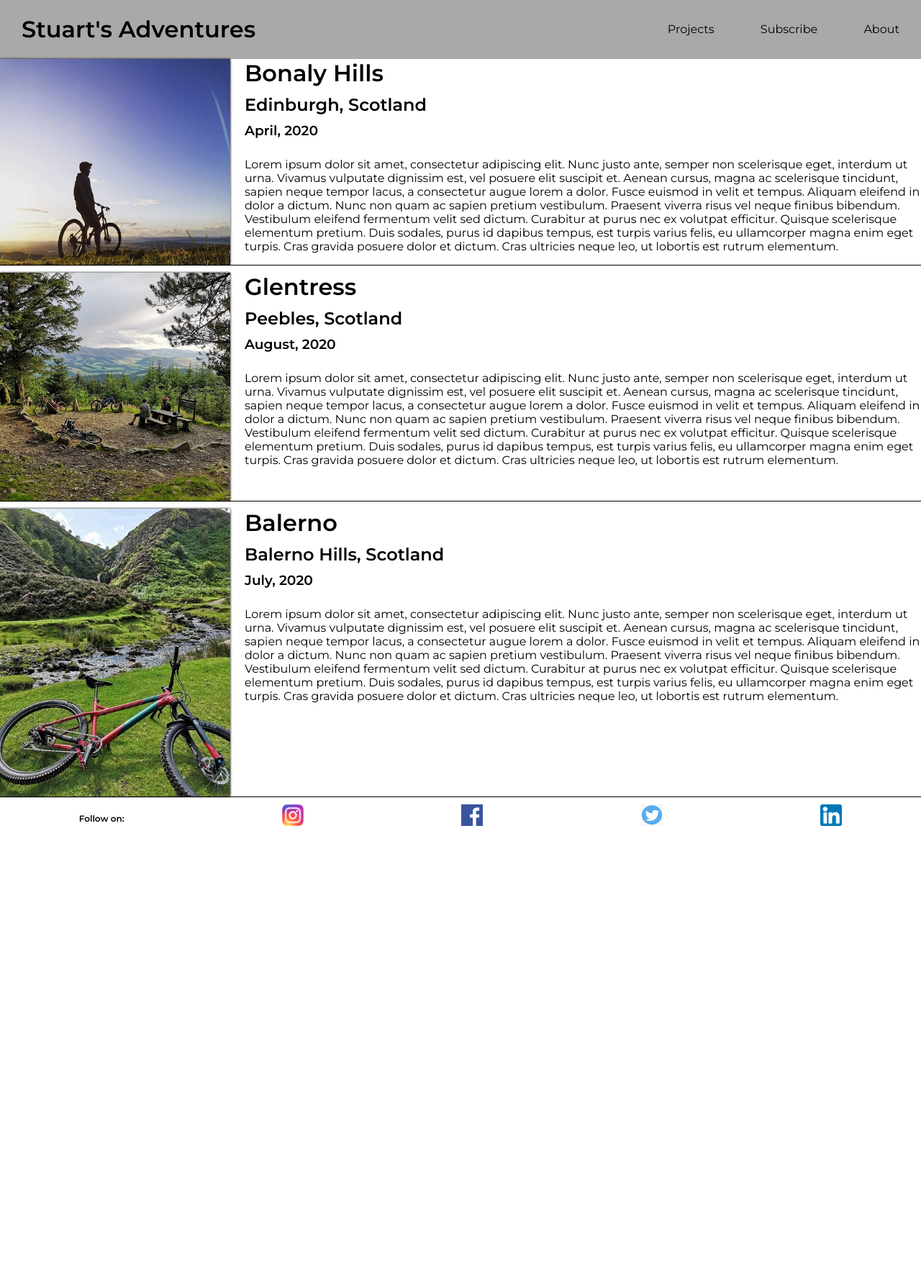
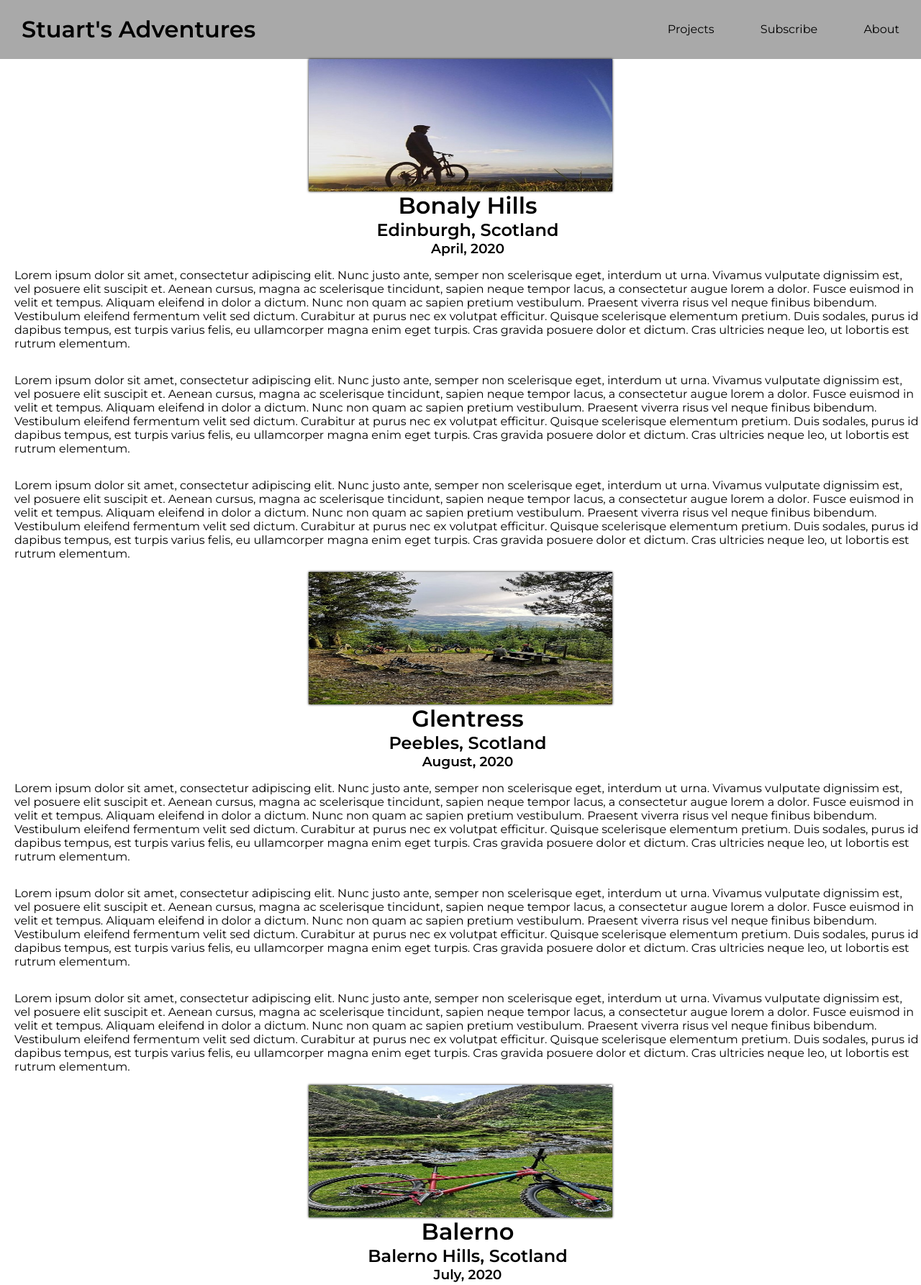
Before and after one commit to sr217/front_end_project1, a plain HTML site: page blogpost.html in a window 1280 px wide. Shown: the top 1786 px of the page at 72% size. Before the commit the page ends 1158 px from the top, so only its background shows below. Drawn offline with Linux system fonts and the light colour scheme.

Commit message:
Finished tidying up coursework - Ready for submission

```diff
--- a/blogpost.html
+++ b/blogpost.html
@@ -17,13 +17,23 @@
                     <li><a href="#">About</a></li>
                   </ul>
               </div>
-              <div class = "content box">
+              <div class = 'content'>
               <div class = "area box">
                 <img src = "img/mtb_bike_1.jpg" alt="" class="profile_blog_image">
                   <div class = "content">
                     <h1> Bonaly Hills </h1>
                     <h2> Edinburgh, Scotland</h2>
                     <h3> April, 2020</h3>
+                      <p> Lorem ipsum dolor sit amet, consectetur adipiscing elit. Nunc justo ante, semper non scelerisque eget, interdum ut urna. Vivamus vulputate dignissim est,
+                          vel posuere elit suscipit et. Aenean cursus, magna ac scelerisque tincidunt, sapien neque tempor lacus, a consectetur augue lorem a dolor. Fusce euismod in velit et
+                          tempus. Aliquam eleifend in dolor a dictum. Nunc non quam ac sapien pretium vestibulum. Praesent viverra risus vel neque finibus bibendum. Vestibulum eleifend
+                          fermentum velit sed dictum. Curabitur at purus nec ex volutpat efficitur. Quisque scelerisque elementum pretium. Duis sodales, purus id dapibus tempus, est turpis
+                          varius felis, eu ullamcorper magna enim eget turpis. Cras gravida posuere dolor et dictum. Cras ultricies neque leo, ut lobortis est rutrum elementum. </p>
+                      <p> Lorem ipsum dolor sit amet, consectetur adipiscing elit. Nunc justo ante, semper non scelerisque eget, interdum ut urna. Vivamus vulputate dignissim est,
+                          vel posuere elit suscipit et. Aenean cursus, magna ac scelerisque tincidunt, sapien neque tempor lacus, a consectetur augue lorem a dolor. Fusce euismod in velit et
+                          tempus. Aliquam eleifend in dolor a dictum. Nunc non quam ac sapien pretium vestibulum. Praesent viverra risus vel neque finibus bibendum. Vestibulum eleifend
+                          fermentum velit sed dictum. Curabitur at purus nec ex volutpat efficitur. Quisque scelerisque elementum pretium. Duis sodales, purus id dapibus tempus, est turpis
+                          varius felis, eu ullamcorper magna enim eget turpis. Cras gravida posuere dolor et dictum. Cras ultricies neque leo, ut lobortis est rutrum elementum. </p>
                       <p> Lorem ipsum dolor sit amet, consectetur adipiscing elit. Nunc justo ante, semper non scelerisque eget, interdum ut urna. Vivamus vulputate dignissim est,
                           vel posuere elit suscipit et. Aenean cursus, magna ac scelerisque tincidunt, sapien neque tempor lacus, a consectetur augue lorem a dolor. Fusce euismod in velit et
                           tempus. Aliquam eleifend in dolor a dictum. Nunc non quam ac sapien pretium vestibulum. Praesent viverra risus vel neque finibus bibendum. Vestibulum eleifend
@@ -42,6 +52,16 @@
                     tempus. Aliquam eleifend in dolor a dictum. Nunc non quam ac sapien pretium vestibulum. Praesent viverra risus vel neque finibus bibendum. Vestibulum eleifend
                     fermentum velit sed dictum. Curabitur at purus nec ex volutpat efficitur. Quisque scelerisque elementum pretium. Duis sodales, purus id dapibus tempus, est turpis
                     varius felis, eu ullamcorper magna enim eget turpis. Cras gravida posuere dolor et dictum. Cras ultricies neque leo, ut lobortis est rutrum elementum. </p>
+                    <p> Lorem ipsum dolor sit amet, consectetur adipiscing elit. Nunc justo ante, semper non scelerisque eget, interdum ut urna. Vivamus vulputate dignissim est,
+                      vel posuere elit suscipit et. Aenean cursus, magna ac scelerisque tincidunt, sapien neque tempor lacus, a consectetur augue lorem a dolor. Fusce euismod in velit et
+                      tempus. Aliquam eleifend in dolor a dictum. Nunc non quam ac sapien pretium vestibulum. Praesent viverra risus vel neque finibus bibendum. Vestibulum eleifend
+                      fermentum velit sed dictum. Curabitur at purus nec ex volutpat efficitur. Quisque scelerisque elementum pretium. Duis sodales, purus id dapibus tempus, est turpis
+                      varius felis, eu ullamcorper magna enim eget turpis. Cras gravida posuere dolor et dictum. Cras ultricies neque leo, ut lobortis est rutrum elementum. </p>
+                    <p> Lorem ipsum dolor sit amet, consectetur adipiscing elit. Nunc justo ante, semper non scelerisque eget, interdum ut urna. Vivamus vulputate dignissim est,
+                      vel posuere elit suscipit et. Aenean cursus, magna ac scelerisque tincidunt, sapien neque tempor lacus, a consectetur augue lorem a dolor. Fusce euismod in velit et
+                      tempus. Aliquam eleifend in dolor a dictum. Nunc non quam ac sapien pretium vestibulum. Praesent viverra risus vel neque finibus bibendum. Vestibulum eleifend
+                      fermentum velit sed dictum. Curabitur at purus nec ex volutpat efficitur. Quisque scelerisque elementum pretium. Duis sodales, purus id dapibus tempus, est turpis
+                      varius felis, eu ullamcorper magna enim eget turpis. Cras gravida posuere dolor et dictum. Cras ultricies neque leo, ut lobortis est rutrum elementum. </p>
                 </div>
               </div>
               <div class = "area box">
@@ -50,6 +70,16 @@
                     <h1> Balerno </h1>
                     <h2> Balerno Hills, Scotland</h2>
                     <h3> July, 2020</h3>
+                  <p> Lorem ipsum dolor sit amet, consectetur adipiscing elit. Nunc justo ante, semper non scelerisque eget, interdum ut urna. Vivamus vulputate dignissim est,
+                    vel posuere elit suscipit et. Aenean cursus, magna ac scelerisque tincidunt, sapien neque tempor lacus, a consectetur augue lorem a dolor. Fusce euismod in velit et
+                    tempus. Aliquam eleifend in dolor a dictum. Nunc non quam ac sapien pretium vestibulum. Praesent viverra risus vel neque finibus bibendum. Vestibulum eleifend
+                    fermentum velit sed dictum. Curabitur at purus nec ex volutpat efficitur. Quisque scelerisque elementum pretium. Duis sodales, purus id dapibus tempus, est turpis
+                    varius felis, eu ullamcorper magna enim eget turpis. Cras gravida posuere dolor et dictum. Cras ultricies neque leo, ut lobortis est rutrum elementum. </p>
+                    <p> Lorem ipsum dolor sit amet, consectetur adipiscing elit. Nunc justo ante, semper non scelerisque eget, interdum ut urna. Vivamus vulputate dignissim est,
+                      vel posuere elit suscipit et. Aenean cursus, magna ac scelerisque tincidunt, sapien neque tempor lacus, a consectetur augue lorem a dolor. Fusce euismod in velit et
+                      tempus. Aliquam eleifend in dolor a dictum. Nunc non quam ac sapien pretium vestibulum. Praesent viverra risus vel neque finibus bibendum. Vestibulum eleifend
+                      fermentum velit sed dictum. Curabitur at purus nec ex volutpat efficitur. Quisque scelerisque elementum pretium. Duis sodales, purus id dapibus tempus, est turpis
+                      varius felis, eu ullamcorper magna enim eget turpis. Cras gravida posuere dolor et dictum. Cras ultricies neque leo, ut lobortis est rutrum elementum. </p>
                       <p> Lorem ipsum dolor sit amet, consectetur adipiscing elit. Nunc justo ante, semper non scelerisque eget, interdum ut urna. Vivamus vulputate dignissim est,
                         vel posuere elit suscipit et. Aenean cursus, magna ac scelerisque tincidunt, sapien neque tempor lacus, a consectetur augue lorem a dolor. Fusce euismod in velit et
                         tempus. Aliquam eleifend in dolor a dictum. Nunc non quam ac sapien pretium vestibulum. Praesent viverra risus vel neque finibus bibendum. Vestibulum eleifend
--- a/css/blogpost/bloglayout.css
+++ b/css/blogpost/bloglayout.css
@@ -66,7 +66,7 @@ body {
         }
 
 
-/* Grid Css */
+/* Content Area */
 
 .content {
     grid-area: main;
@@ -77,12 +77,11 @@ body {
     "hd1 hd1 hd1 hd1 hd1 hd1 hd1 hd1"
     "hd1 hd1 hd1 hd1 hd1 hd1 hd1 hd1"
     "hd1 hd1 hd1 hd1 hd1 hd1 hd1 hd1";
-    gap: 10px;
 }
 
 .area {
     grid-area: hd1;
-    border-bottom: 0.5px solid black;
+    /*border-bottom: 0.5px solid black;*/
     display: flex;
     justify-content: space-between;
     flex-direction: row;
@@ -116,19 +115,28 @@ body {
     grid-area: sm;
 }
 
+.profile_blog_image {
+    width: 33%;
+    height: 50vh;
+    box-shadow: 0 0 3px rgba(0,0,0,1);
+    flex-shrink: 0;
+}
+
+/*Footer CSS*/
+
 .footer {
     grid-area: ft;
     display: flex;
     flex-direction: row;
     justify-content: space-around;
     height: 50px;
+    background: #A9A9A9;
 }
 
-.profile_blog_image {
-    width: 25vw;
-    height: 100%;
-    box-shadow: 0 0 3px rgba(0,0,0,1);
-    flex-shrink: 0;
+.footer h3 {
+    padding-top: 10px;
+    font-size: 12px;
+
 }
 
 .social_icon {
@@ -136,11 +144,29 @@ body {
     mix-blend-mode: multiply;
     width: 30px;
     height: 30px;
-    flex-shrink: 0;
 }
 
-.footer h3 {
-    padding-top: 10px;
-    font-size: 12px;
+@media (max-width: 1440px) {
+    .area {
+        flex-direction: column;
+        justify-content: center;
+        align-items: center;
+    }
+
+    .content {
+        align-items: center;
+
+    }
+
+    .profile_blog_image {
+        height: 23vh;
+
+    }
+}
+
+@media (min-width: 300px) and (max-width: 530px) {
+    .profile_blog_image {
+        width: 60%;
+    }
 
 }
--- a/css/blogpost/bloglayout_med.css
+++ /dev/null
@@ -1,112 +0,0 @@
-
-
-.container {
-
-    display: grid;
-    grid-template-columns: repeat(auto-fit, minmax(200px, auto));
-    grid-template-rows: repeat(auto-fit, minmax(25px, auto));
-    grid-template-areas:
-    "nav nav nav nav nav nav nav nav"
-    "main main main main main main main main"
-    "main main main main main main main main"
-    "main main main main main main main main"
-    "main main main main main main main main"
-    "main main main main main main main main"
-    "ft ft ft ft ft ft ft ft";
-    height: 100vh;
-
-}
-
-/*.box {
-    border: 1px solid black;
-}*/
-
-.nav {
-    grid-area: nav;
-}
-
-.content {
-    grid-area: main;
-    display: grid;
-    grid-template-columns: repeat(auto-fit, minmax(200px, auto));
-    grid-template-rows: repeat(auto-fit, minmax(25px, auto));
-    grid-template-areas:
-    "hd1 hd1 hd1 hd1 hd1 hd1 hd1 hd1"
-    "hd2 hd2 hd2 hd2 hd2 hd2 hd2 hd2"
-    "hd3 hd3 hd3 hd3 hd3 hd3 hd3 hd3";
-    gap: 10px;
-}
-
-.area1 {
-    grid-area: hd1;
-    border-bottom: 0.5px solid black;
-    display: flex;
-    flex-direction: row;
-
-}
-
-.area2 {
-    grid-area: hd2;
-    border-bottom: 0.5px solid black;
-    display: flex;
-    flex-direction: row;
-}
-
-.area3 {
-    grid-area: hd3;
-    display: flex;
-    flex-direction: row;
-}
-
-.content {
-    display: flex;
-    flex-direction: column;
-}
-
-.content > p {
-    padding: 0px 0px 0px 20px;
-    font-size: 12px;
-}
-
-.content > h1 {
-    padding: 0px 0px 0px 20px;
-    font-size: 18px;
-}
-
-.content > h2 {
-    padding: 0px 0px 0px 20px;
-    font-size: 18px;
-}
-
-.content > h3 {
-    padding: 0px 0px 0px 20px;
-    font-size: 18px;
-}
-
-.footer {
-    grid-area: ft;
-    display: flex;
-    flex-direction: row;
-    justify-content: space-around;
-}
-
-.profile_blog_image {
-    width: 225px;
-    height: 175px;
-    box-shadow: 0 0 3px rgba(0,0,0,1);
-    flex-shrink: 0;
-}
-
-.social_icon {
-    padding-top: 10px;
-    mix-blend-mode: multiply;
-    width: 30px;
-    height: 30px;
-    flex-shrink: 0;
-}
-
-.footer h3 {
-    padding-top: 10px;
-    font-size: 12px;
-
-}
--- a/css/home/no_longer_used/blogcard.css
+++ /dev/null
@@ -1,42 +0,0 @@
-.blog {
-    margin: 0 auto;
-    /*padding: 5px;*/
-    display: flex;
-    flex-direction: column;
-    max-width: 500px;
-    box-shadow: 0 0 3px rgba(0,0,0,1);
-}
-h2, p {
-    padding: 10px;
-}
-
-.blog_image {
-    width: 500px;
-    height: 400px;
-}
-.hvr-bounce-out {
-    display: inline-block;
-    vertical-align: middle;
-    -webkit-transform: perspective(1px) translateZ(0);
-    transform: perspective(1px) translateZ(0);
-    box-shadow: 0 0 1px rgba(0, 0, 0, 0);
-    -webkit-transition-duration: 0.5s;
-    transition-duration: 0.5s;
-  }
-  .hvr-bounce-out:hover, .hvr-bounce-out:focus, .hvr-bounce-out:active {
-    -webkit-transform: scale(0.8);
-    transform: scale(0.8);
-    -webkit-transition-timing-function: cubic-bezier(0.47, 2.02, 0.31, -0.36);
-    transition-timing-function: cubic-bezier(0.47, 2.02, 0.31, -0.36);
-  }
-.blog_content {
-    background: #fafafa;
-    margin-top: 0px;
-    margin-bottom: 0px;
-}
-
-.small_flag {
-    height: 30px;
-    width: 30px;
-
-}
--- a/css/home/no_longer_used/nav.css
+++ /dev/null
@@ -1,45 +0,0 @@
-
-header{
-    grid-area: nav;
-    display: flex;
-    flex-direction: row;
-    height: 50px;
-    justify-content: space-between;
-    align-items: center;
-    padding: 30px 10%;
-    margin:0px;
-    background: #A9A9A9;
-  }
-  h1{
-      color: black;
-  }
-
-  h1 a {
-    color: black;
-    text-decoration: none;
-    transition-duration: 0.3s;
-    }
-
-h1 a:hover {
-    color: #d3d3d3;
-}
-
-.nav_links li{
-    display: inline;
-    padding: 30px;
-    font-weight: 500;
-    font-size: 16px;
-    text-decoration: none;
-}
-
-.nav_links li a {
-    font-size: 20px;
-    text-decoration: none;
-    color: black;
-    transition-duration: 0.3s;
-}
-
-.nav_links li a:hover {
-    color: #d3d3d3;
-    }
-}
--- a/css/home/style.css
+++ b/css/home/style.css
@@ -171,25 +171,26 @@ body {
 
 /* Footer CSS */
 
-.footer{
+.footer {
     grid-area: ft;
-    background: #A9A9A9;
     display: flex;
     flex-direction: row;
     justify-content: space-around;
+    height: 50px;
+    background: #A9A9A9;
 }
 
-.footer > h3 {
-    margin: 0.3%;
+.footer h3 {
+    padding-top: 10px;
+    font-size: 12px;
 
 }
 
 .social_icon {
     padding-top: 10px;
     mix-blend-mode: multiply;
-    width: 1.5vw;
-    height: 2vh;
-    flex-shrink: 0;
+    width: 30px;
+    height: 30px;
 }
 /* For small screens*/
 @media screen and (min-width:0px) and (max-width: 499px) {
@@ -231,18 +232,18 @@ body {
   height: 30vh;
 }
 
-.social_icon {
+/*.social_icon {
   padding-top: 2px;
   mix-blend-mode: multiply;
   width: 2.5vw;
   height: 1.5vh;
   flex-shrink: 0;
-}
+}*/
 
-.footer > h3 {
+/*.footer > h3 {
   margin: 1%;
 
-}
+}*/
 
 }
 /* For Medium screens*/
@@ -284,18 +285,13 @@ body {
   height: 50vh;
 }
 
-.social_icon {
+/*.social_icon {
   padding-top: 5px;
   mix-blend-mode: multiply;
   width: 2.5vw;
   height: 1.5vh;
   flex-shrink: 0;
-}
-
-.footer > h3 {
-  margin: 0.3%;
-
-}
+}*/
 
 
 }
```
Also changed, not shown: css/home/no_longer_used/archive.css (deleted, +0 -28 lines), index.html (+2 -5 lines), 1 other file. Lines whose indentation alone changed are shown as unchanged.
